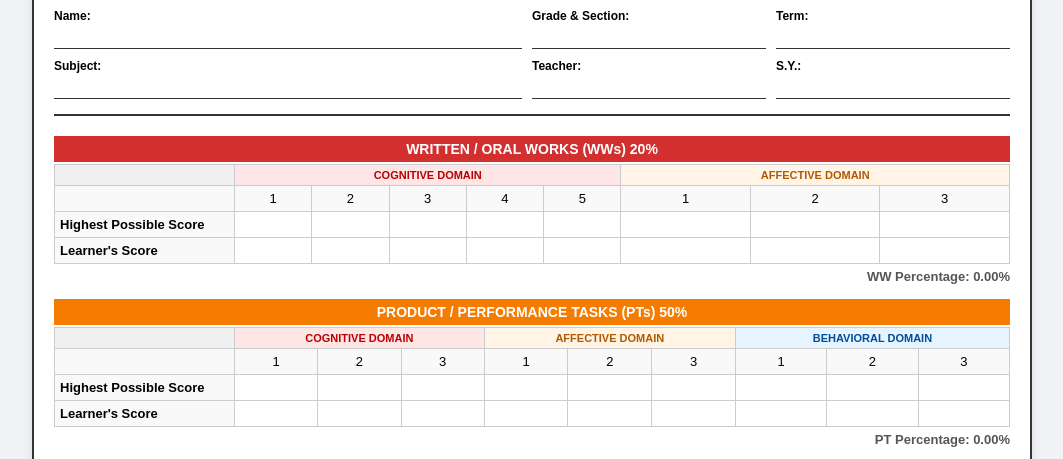
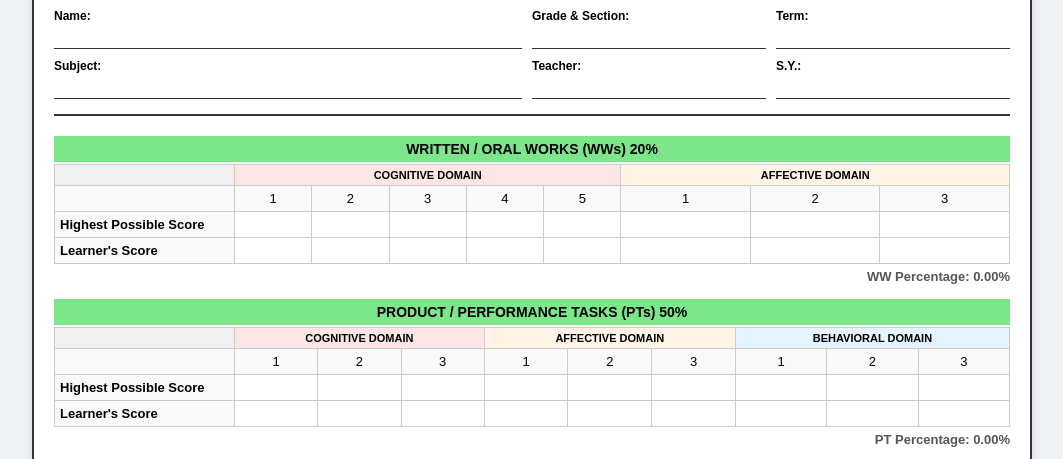
Before and after one commit to xinlerrymedin123-pixel/lnhs-student-dashboard, a plain HTML site: page index.html in a window 1280 px wide. Shown: the part 290-749 px from the top of the page, without its empty margins (108-1171 px from the left). Drawn offline with Linux system fonts and the light colour scheme.

Commit message:
Add files via upload

```diff
--- a/style.css
+++ b/style.css
@@ -108,16 +108,16 @@ body {
 .assessment-section { margin-bottom: 15px; }
 
 .section-header {
-    color: white;
+    color: rgb(0, 0, 0);
     text-align: center;
     font-weight: bold;
     padding: 5px;
     font-size: 14px;
 }
 
-.ww-header { background-color: #D32F2F; }
-.pt-header { background-color: #F57C00; }
-.ex-header { background-color: #1976D2; }
+.ww-header { background-color: #7ce68a; }
+.pt-header { background-color: #7ce68a; }
+.ex-header { background-color: #7ce68a; }
 
 .score-table {
     width: 100%;
@@ -141,17 +141,17 @@ body {
 
 .domain-cognitive {
     background-color: #ffe6e6 !important;
-    color: #b00;
+    color: rgb(0, 0, 0);
 }
 
 .domain-affective {
     background-color: #fff4e6 !important;
-    color: #b35900;
+    color: #000000;
 }
 
 .domain-behavioral {
     background-color: #e6f4ff !important;
-    color: #004d99;
+    color: #000000;
 }
 
 /* Number row */
```
